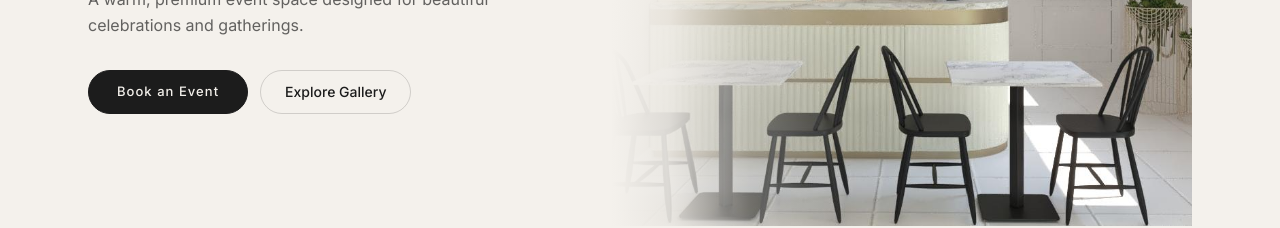
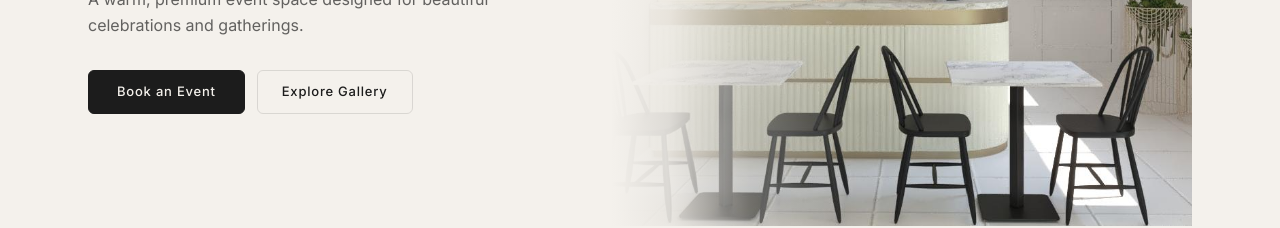
Before and after one commit to irema00/lesa-house-site, a Next.js app: page / in a window 1280 px wide. Shown: the part 443-671 px from the top of the page. Built offline with nearby package versions, Linux system fonts and the light colour scheme.

Commit message:
refine button style and add subtle hover interaction

```diff
--- a/app/ui.ts
+++ b/app/ui.ts
@@ -4,9 +4,9 @@ export const ui = {
   h2: "font-serif text-3xl tracking-tight text-[var(--black)] sm:text-4xl",
   p: "text-[color:var(--muted)] leading-relaxed",
   btnPrimary:
-    "inline-flex h-11 items-center justify-center rounded-full border border-[var(--black)] bg-[var(--black)] px-7 text-[13px] font-medium tracking-[0.08em] text-[var(--cream)] transition duration-200 hover:bg-transparent hover:text-[var(--black)] active:scale-[0.98]",
+    "inline-flex h-11 items-center justify-center rounded-md border border-[var(--black)] bg-[var(--black)] px-7 text-[13px] font-medium tracking-[0.06em] text-[var(--cream)] transition-all duration-200 h hover:tracking-[0.12em] hover:scale-[1.02] hover:bg-transparent hover:text-[var(--black)] active:scale-[0.97]",
   btnSecondary:
-    "inline-flex h-11 items-center justify-center rounded-full border border-black/15 bg-transparent px-6 text-sm font-medium text-[var(--black)] transition hover:bg-black/5 active:scale-[0.98]",
+    "inline-flex h-11 items-center justify-center rounded-md border border-[var(--border)] bg-transparent px-6 text-[13px] font-medium tracking-[0.06em] text-[var(--black)] transition-all duration-200 hover:tracking-[0.12em] hover:scale-[1.02] hover:bg-black/5 active:scale-[0.97]",
 
   // Header
   headerWrap:
```
